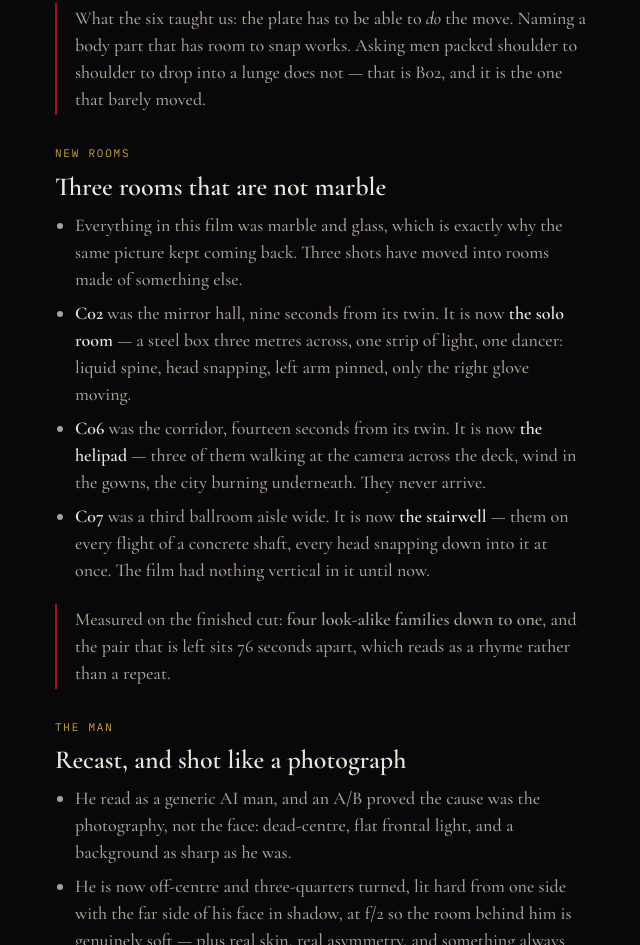
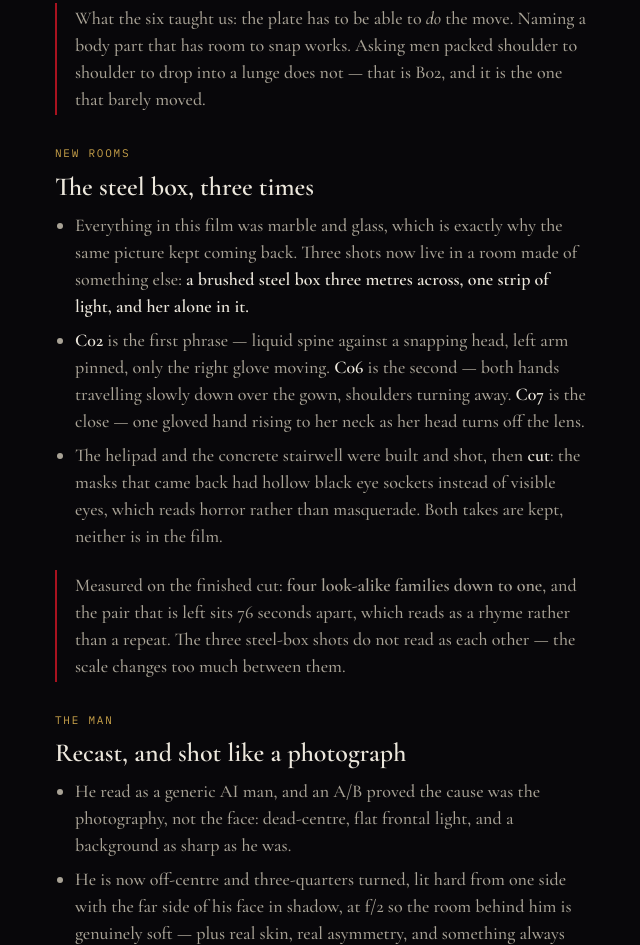
Before and after one commit to emiliacarp/queen-of-ashes-board, a plain HTML site: page demo.html in a window 1280 px wide. Shown: the part 1398-2343 px from the top of the page, without its empty margins (135-775 px from the left). Drawn offline with nearby package versions, Linux system fonts and the light colour scheme.

Commit message:
board update 2026-09-24 00:01

```diff
--- a/demo.html
+++ b/demo.html
@@ -52,14 +52,13 @@ a{color:var(--gold)}
 </ul>
 <div class="note">What the six taught us: the plate has to be able to <em>do</em> the move. Naming a body part that has room to snap works. Asking men packed shoulder to shoulder to drop into a lunge does not — that is B02, and it is the one that barely moved.</div>
 
-<h2><span>New rooms</span>Three rooms that are not marble</h2>
+<h2><span>New rooms</span>The steel box, three times</h2>
 <ul>
-<li>Everything in this film was marble and glass, which is exactly why the same picture kept coming back. Three shots have moved into rooms made of something else.</li>
-<li><b>C02</b> was the mirror hall, nine seconds from its twin. It is now <b>the solo room</b> — a steel box three metres across, one strip of light, one dancer: liquid spine, head snapping, left arm pinned, only the right glove moving.</li>
-<li><b>C06</b> was the corridor, fourteen seconds from its twin. It is now <b>the helipad</b> — three of them walking at the camera across the deck, wind in the gowns, the city burning underneath. They never arrive.</li>
-<li><b>C07</b> was a third ballroom aisle wide. It is now <b>the stairwell</b> — them on every flight of a concrete shaft, every head snapping down into it at once. The film had nothing vertical in it until now.</li>
+<li>Everything in this film was marble and glass, which is exactly why the same picture kept coming back. Three shots now live in a room made of something else: <b>a brushed steel box three metres across, one strip of light, and her alone in it.</b></li>
+<li><b>C02</b> is the first phrase — liquid spine against a snapping head, left arm pinned, only the right glove moving. <b>C06</b> is the second — both hands travelling slowly down over the gown, shoulders turning away. <b>C07</b> is the close — one gloved hand rising to her neck as her head turns off the lens.</li>
+<li>The helipad and the concrete stairwell were built and shot, then <b>cut</b>: the masks that came back had hollow black eye sockets instead of visible eyes, which reads horror rather than masquerade. Both takes are kept, neither is in the film.</li>
 </ul>
-<div class="note">Measured on the finished cut: <b>four look-alike families down to one</b>, and the pair that is left sits 76 seconds apart, which reads as a rhyme rather than a repeat.</div>
+<div class="note">Measured on the finished cut: <b>four look-alike families down to one</b>, and the pair that is left sits 76 seconds apart, which reads as a rhyme rather than a repeat. The three steel-box shots do not read as each other — the scale changes too much between them.</div>
 
 <h2><span>The man</span>Recast, and shot like a photograph</h2>
 <ul>
```
